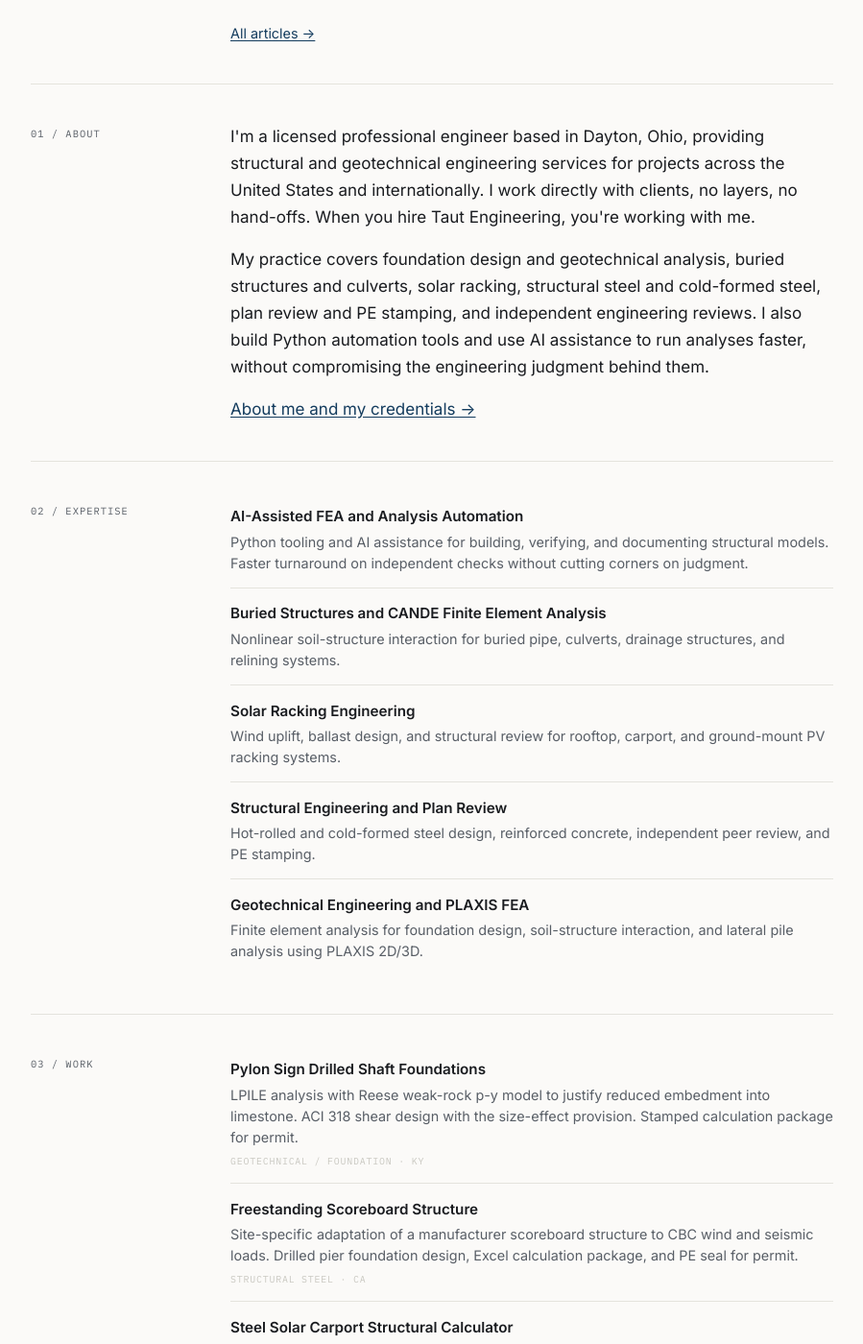
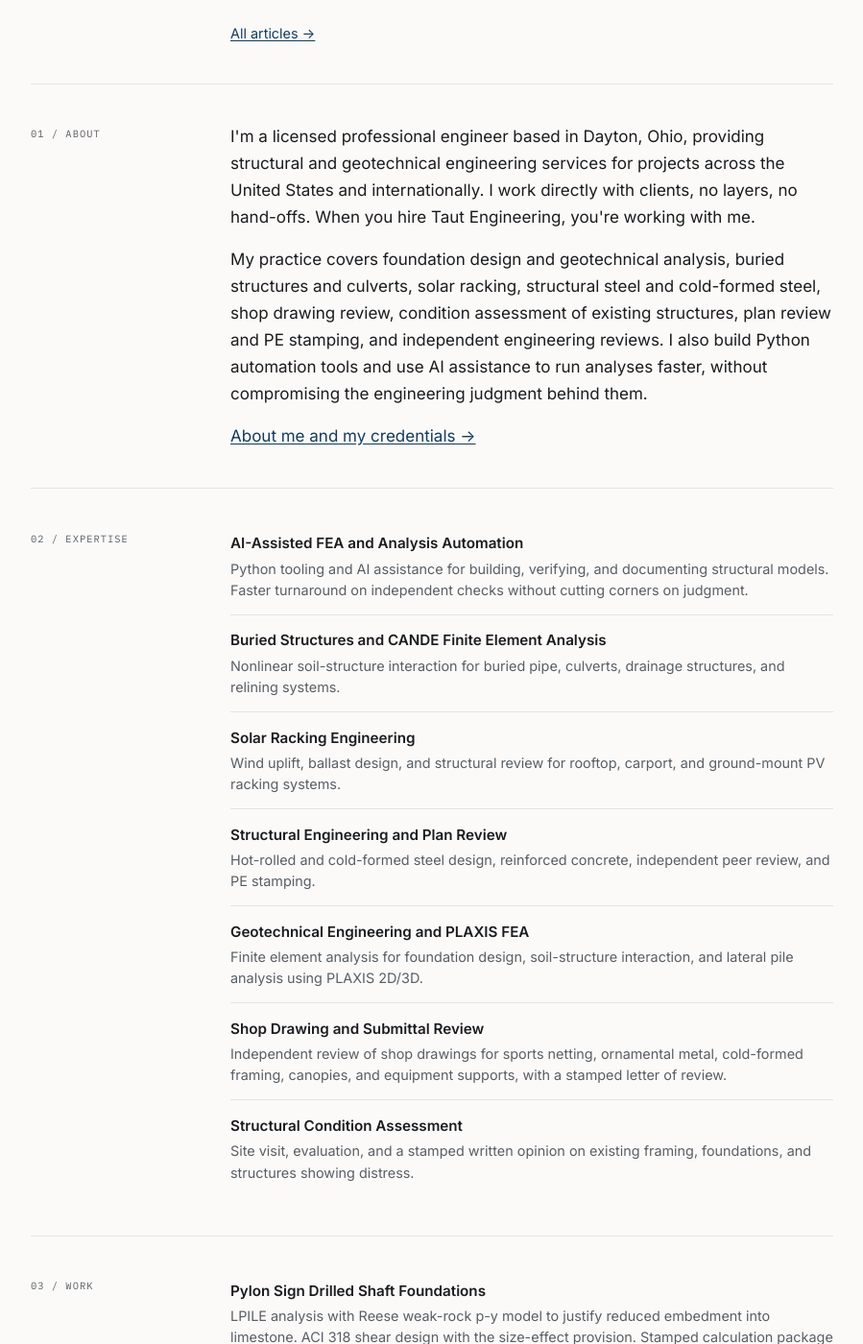
Before and after one commit to Ricyteach/ricyteach.github.io, a Jekyll site: the page built from index.html, in a window 1280 px wide and 1400 px high, scrolled down 564 px. Shown: the whole window at 96% size, without its empty margins (190-1089 px from the left). Built offline with Jekyll 4.4.1, drawn with Linux system fonts in a browser that asks for light colours; some of the changed text lies outside the part shown.

Commit message:
Add service pages for shop drawing review and condition assessment
Create two new service pages at /shop-drawing-review/ and
/condition-assessment/. These are the two services with direct
evidence of search demand, since both of the projects the owner
identified as having found him through search were of these types, and
neither had any page on the site.

Both pages follow the existing service page structure: the section,
rail, eyebrow, and body markup, one level one heading, level two
headings below it, no new stylesheet rules, and no inline styles. The
condition assessment page is deliberately written for a homeowner or a
contractor rather than for an engineer, since that is who searches for
it.

Wire both pages in: two new navigation entries after Structural, two
new entries in the homepage expertise list, a mention in the homepage
practice summary, and cross links from the cold-formed steel and
reinforced concrete sections of the structural engineering page.

Record both pages in the service page list in CLAUDE.md and in the
SERVICE_PAGES set in docs/check-articles.py, so an article may cite
either one as its service page.

Two TKTK tokens remain, one on each page, both for the turnaround time
in business days:

  shop-drawing-review/index.html line 14
  condition-assessment/index.html line 14

Two statements need the owner to confirm they are accurate before this
is published: that one round of re-review is included in the original
fee, and that site visits are available in the Dayton region.

The navigation now holds twelve items. It wraps rather than breaking,
and whether to reduce it is an open question for the owner.

Co-Authored-By: Claude Opus 5 <noreply@anthropic.com>
Claude-Session: https://claude.ai/code/session_019b1CTGsaeDdmD8gLVGHKwX

```diff
--- a/_includes/nav.html
+++ b/_includes/nav.html
@@ -4,7 +4,9 @@
     <li><a href="/sap2000-ai-automation/" {% if page.url contains "sap2000" %}aria-current="page"{% endif %}>AI + FEA</a></li>
     <li><a href="/cande-buried-structures/" {% if page.url contains "cande" %}aria-current="page"{% endif %}>Buried Structures</a></li>
     <li><a href="/solar-racking/" {% if page.url contains "solar" %}aria-current="page"{% endif %}>Solar</a></li>
-    <li><a href="/structural-engineering/" {% if page.url contains "structural" %}aria-current="page"{% endif %}>Structural</a></li>
+    <li><a href="/structural-engineering/" {% if page.url contains "structural-engineering" %}aria-current="page"{% endif %}>Structural</a></li>
+    <li><a href="/shop-drawing-review/" {% if page.url contains "shop-drawing-review" %}aria-current="page"{% endif %}>Shop Drawings</a></li>
+    <li><a href="/condition-assessment/" {% if page.url contains "condition-assessment" %}aria-current="page"{% endif %}>Existing Structures</a></li>
     <li><a href="/geotechnical-fea/" {% if page.url contains "geotechnical" %}aria-current="page"{% endif %}>Geotechnical</a></li>
     <li><a href="/projects/" {% if page.url contains "projects" %}aria-current="page"{% endif %}>Projects</a></li>
     <li><a href="/articles/" {% if page.url contains "articles" %}aria-current="page"{% endif %}>Articles</a></li>
--- a/docs/check-articles.py
+++ b/docs/check-articles.py
@@ -121,6 +121,8 @@ SERVICE_PAGES = {
     "/solar-racking/",
     "/structural-engineering/",
     "/geotechnical-fea/",
+    "/shop-drawing-review/",
+    "/condition-assessment/",
 }
 
 
--- a/index.html
+++ b/index.html
@@ -35,7 +35,7 @@ description: "Structural and geotechnical engineering services. Foundation desig
   </div>
   <div class="section-body">
     <p>I'm a licensed professional engineer based in Dayton, Ohio, providing structural and geotechnical engineering services for projects across the United States and internationally. I work directly with clients, no layers, no hand-offs. When you hire Taut Engineering, you're working with me.</p>
-    <p>My practice covers foundation design and geotechnical analysis, buried structures and culverts, solar racking, structural steel and cold-formed steel, plan review and PE stamping, and independent engineering reviews. I also build Python automation tools and use AI assistance to run analyses faster, without compromising the engineering judgment behind them.</p>
+    <p>My practice covers foundation design and geotechnical analysis, buried structures and culverts, solar racking, structural steel and cold-formed steel, shop drawing review, condition assessment of existing structures, plan review and PE stamping, and independent engineering reviews. I also build Python automation tools and use AI assistance to run analyses faster, without compromising the engineering judgment behind them.</p>
     <p><a href="/about/">About me and my credentials &rarr;</a></p>
   </div>
 </section>
@@ -65,6 +65,14 @@ description: "Structural and geotechnical engineering services. Foundation desig
       <div class="project-item">
         <h3><a href="/geotechnical-fea/">Geotechnical Engineering and PLAXIS FEA</a></h3>
         <p>Finite element analysis for foundation design, soil-structure interaction, and lateral pile analysis using PLAXIS 2D/3D.</p>
+      </div>
+      <div class="project-item">
+        <h3><a href="/shop-drawing-review/">Shop Drawing and Submittal Review</a></h3>
+        <p>Independent review of shop drawings for sports netting, ornamental metal, cold-formed framing, canopies, and equipment supports, with a stamped letter of review.</p>
+      </div>
+      <div class="project-item">
+        <h3><a href="/condition-assessment/">Structural Condition Assessment</a></h3>
+        <p>Site visit, evaluation, and a stamped written opinion on existing framing, foundations, and structures showing distress.</p>
       </div>
     </div>
   </div>
--- a/structural-engineering/index.html
+++ b/structural-engineering/index.html
@@ -32,7 +32,7 @@ description: "Hot-rolled and cold-formed steel design, reinforced concrete, inde
   <div class="section-body">
     <h2>Cold-Formed Steel</h2>
     <p>Cold-formed steel (CFS) framing to AISI S100 covers many structural applications: light-frame wall systems, floor systems, trusses, headers, and jamb studs. CFS design is more nuanced than hot-rolled steel because of buckling modes unique to thin-walled sections (local, distortional, and global), and the interaction between those modes.</p>
-    <p>I design CFS framing members and systems, review manufacturer-provided shop drawings and engineering for code compliance, and provide independent structural analysis where the standard design tables don't apply (long spans, atypical loads, or non-standard end conditions).</p>
+    <p>I design CFS framing members and systems, review manufacturer-provided shop drawings and engineering for code compliance, and provide independent structural analysis where the standard design tables don't apply (long spans, atypical loads, or non-standard end conditions). Submittal packages are covered in more detail under <a href="/shop-drawing-review/">shop drawing review</a>.</p>
   </div>
 </section>
 
@@ -43,7 +43,7 @@ description: "Hot-rolled and cold-formed steel design, reinforced concrete, inde
   <div class="section-body">
     <h2>Reinforced Concrete</h2>
     <p>Reinforced concrete design to ACI 318, including slabs, beams, columns, walls, and footings. For specialty structures (tanks, vaults, retaining walls) I incorporate the appropriate ACI or ASCE standards for the application.</p>
-    <p>I also evaluate existing concrete structures for structural adequacy under new loading conditions, deterioration, or changed use, and provide a written opinion on the governing limit states and any required remediation.</p>
+    <p>I also evaluate existing concrete structures for structural adequacy under new loading conditions, deterioration, or changed use, and provide a written opinion on the governing limit states and any required remediation. For existing buildings showing distress, see <a href="/condition-assessment/">structural condition assessment</a>.</p>
   </div>
 </section>
 
```
Also changed, not shown: CLAUDE.md (+1 -1 lines), condition-assessment/index.html (added, +98 -0 lines), shop-drawing-review/index.html (added, +85 -0 lines).
